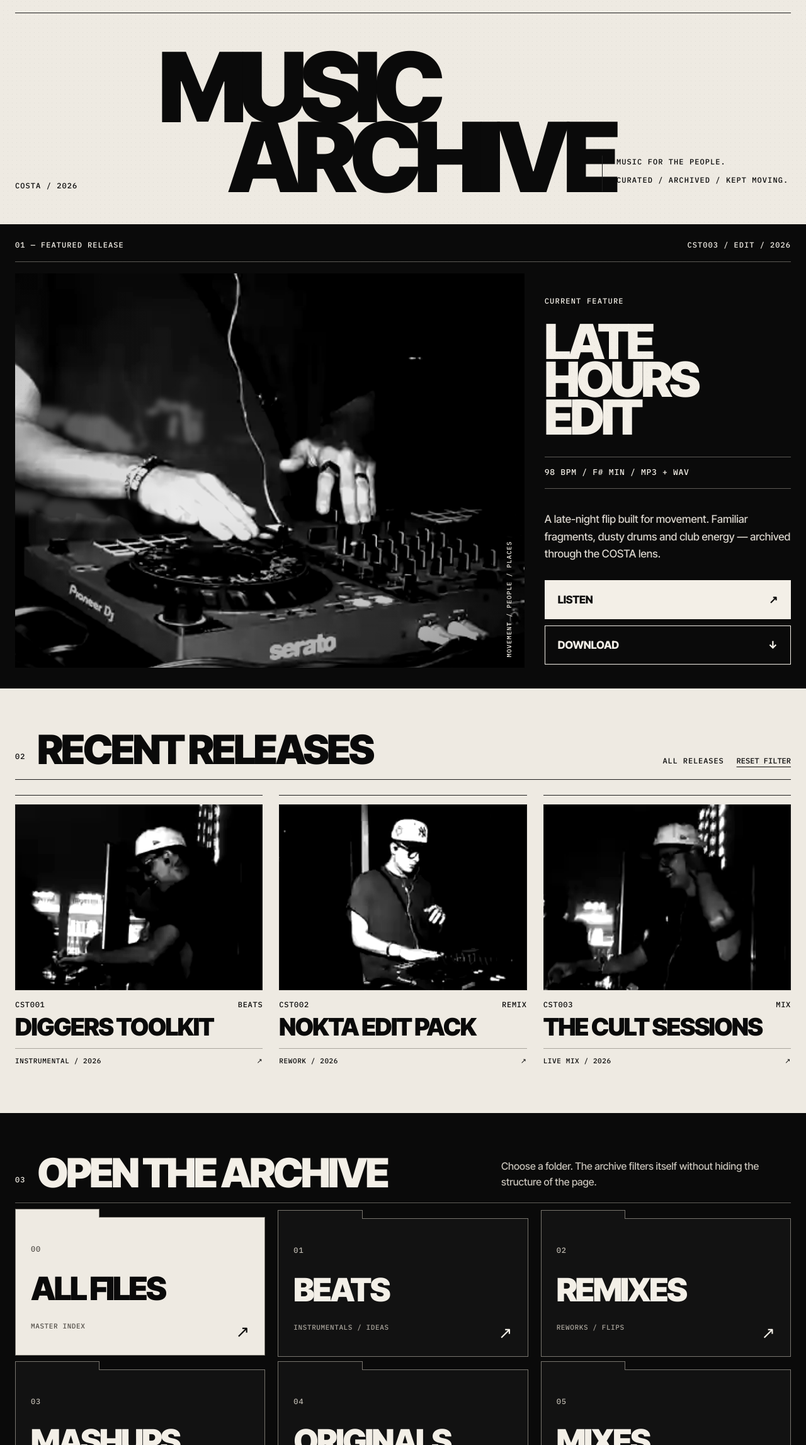
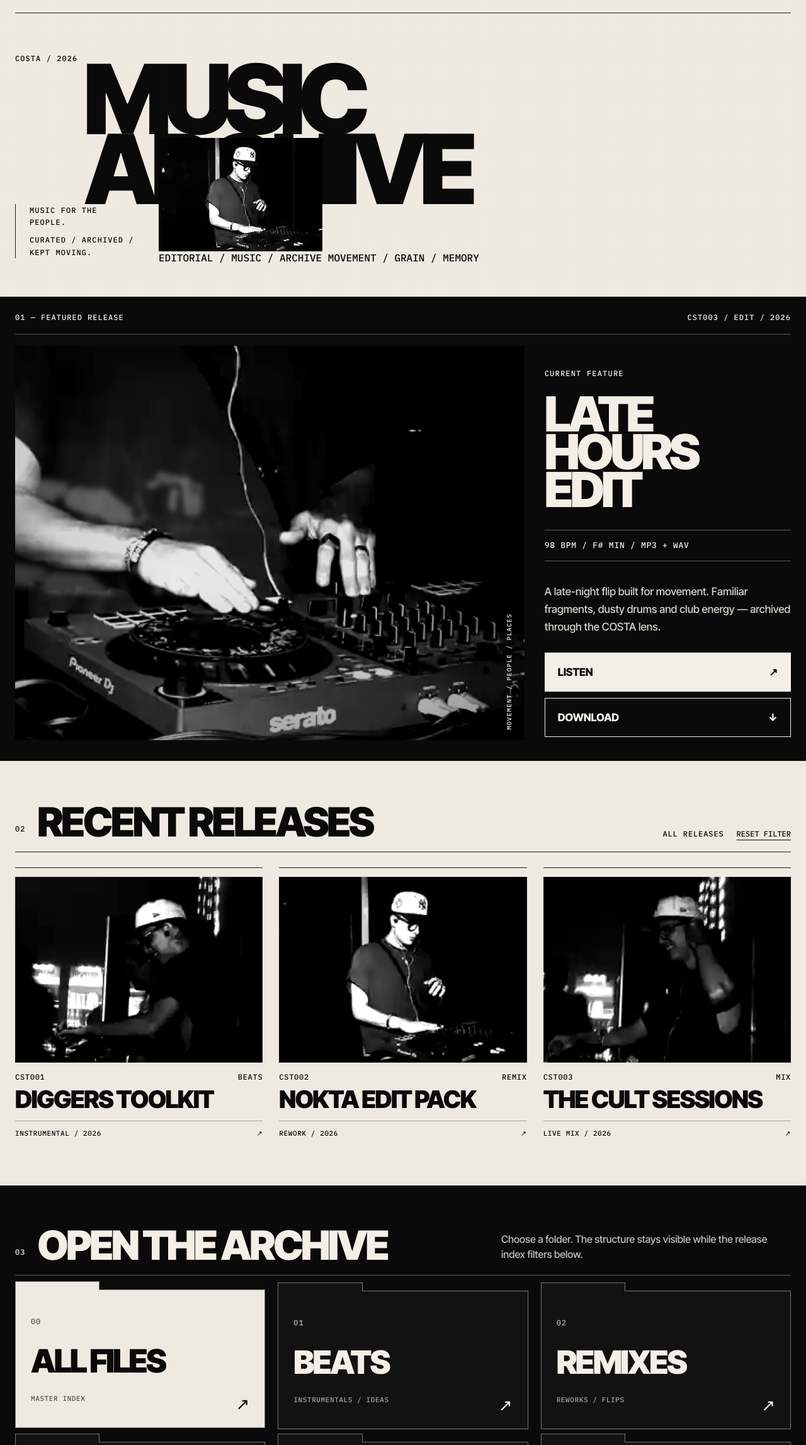
Before and after one commit to stefanoconsumi/costa-archive, a plain HTML site: page index.html in a window 1280 px wide. Shown: the part 127-2421 px from the top of the page at 63% size. Drawn offline with Linux system fonts and the light colour scheme.

Commit message:
Reorganize COSTA Archive first screen and content hierarchy

```diff
--- a/index.html
+++ b/index.html
@@ -19,7 +19,7 @@
       <img src="assets/costa-logo.png" alt="COSTA" />
     </a>
 
-    <div class="header-meta">
+    <div class="header-meta mono">
       <span>MUSIC ARCHIVE</span>
       <span>COSTA RICA — SC</span>
     </div>
@@ -33,11 +33,29 @@
 
   <main>
     <section class="masthead shell">
-      <div class="masthead-index">COSTA / 2026</div>
-      <h1>MUSIC<br><span>ARCHIVE</span></h1>
-      <div class="masthead-copy">
-        <p>MUSIC FOR THE PEOPLE.</p>
-        <p>CURATED / ARCHIVED / KEPT MOVING.</p>
+      <div class="masthead-grid">
+        <div class="masthead-index mono">COSTA / 2026</div>
+
+        <h1>
+          <span>MUSIC</span>
+          <span>ARCHIVE</span>
+        </h1>
+
+        <div class="masthead-copy mono">
+          <p>MUSIC FOR THE PEOPLE.</p>
+          <p>CURATED / ARCHIVED / KEPT MOVING.</p>
+        </div>
+      </div>
+
+      <div class="masthead-visual">
+        <img src="assets/recent-2.webp" alt="" />
+        <div class="masthead-drag drag-one" aria-hidden="true"></div>
+        <div class="masthead-drag drag-two" aria-hidden="true"></div>
+
+        <div class="masthead-caption mono">
+          <span>EDITORIAL / MUSIC / ARCHIVE</span>
+          <span>MOVEMENT / GRAIN / MEMORY</span>
+        </div>
       </div>
     </section>
 
@@ -53,7 +71,7 @@
             <img class="featured-image" src="assets/featured.webp" alt="Featured COSTA release" />
             <div class="drag-layer drag-a" aria-hidden="true"></div>
             <div class="drag-layer drag-b" aria-hidden="true"></div>
-            <div class="photo-note">MOVEMENT / PEOPLE / PLACES</div>
+            <div class="photo-note mono">MOVEMENT / PEOPLE / PLACES</div>
           </div>
 
           <div class="featured-copy">
@@ -74,12 +92,13 @@
 
     <section class="recent shell" id="releases">
       <div class="section-head">
-        <div>
+        <div class="section-title-wrap">
           <span class="mono section-number">02</span>
           <h2>RECENT RELEASES</h2>
         </div>
-        <div class="section-tools">
-          <span class="mono" id="filter-label">ALL RELEASES</span>
+
+        <div class="section-tools mono">
+          <span id="filter-label">ALL RELEASES</span>
           <button class="text-button mono" id="show-all">RESET FILTER</button>
         </div>
       </div>
@@ -90,11 +109,14 @@
     <section class="folder-section">
       <div class="shell">
         <div class="section-head folder-head">
-          <div>
+          <div class="section-title-wrap">
             <span class="mono section-number">03</span>
             <h2>OPEN THE ARCHIVE</h2>
           </div>
-          <p class="folder-intro">Choose a folder. The archive filters itself without hiding the structure of the page.</p>
+
+          <p class="folder-intro">
+            Choose a folder. The structure stays visible while the release index filters below.
+          </p>
         </div>
 
         <div class="folder-grid" aria-label="Archive folders">
@@ -161,9 +183,13 @@
       <div class="identity-logo">
         <img src="assets/costa-logo.png" alt="" />
       </div>
+
       <p class="identity-statement">EDITORIAL / MUSIC / ARCHIVE</p>
+
       <div class="identity-notes mono">
-        <span>MOTION</span><span>GRAIN</span><span>MEMORY</span>
+        <span>MOTION</span>
+        <span>GRAIN</span>
+        <span>MEMORY</span>
       </div>
     </section>
 
```
